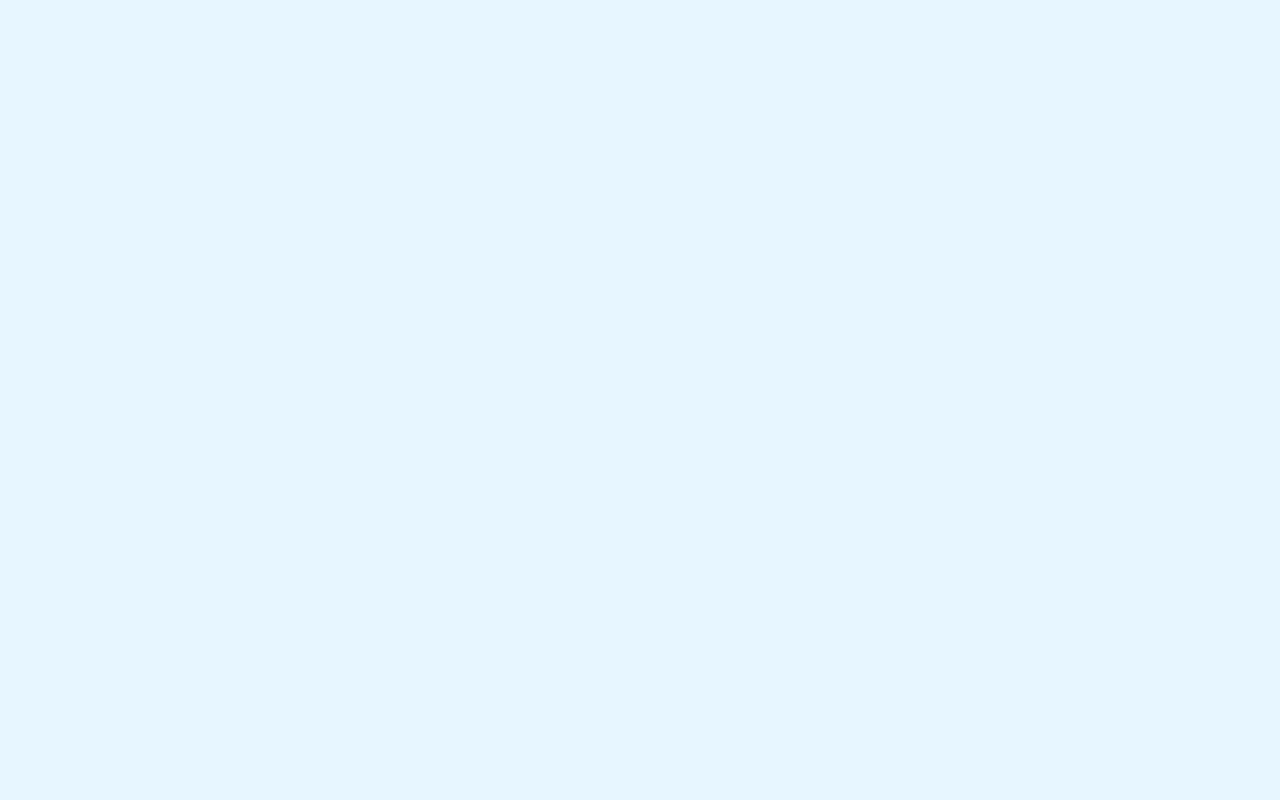
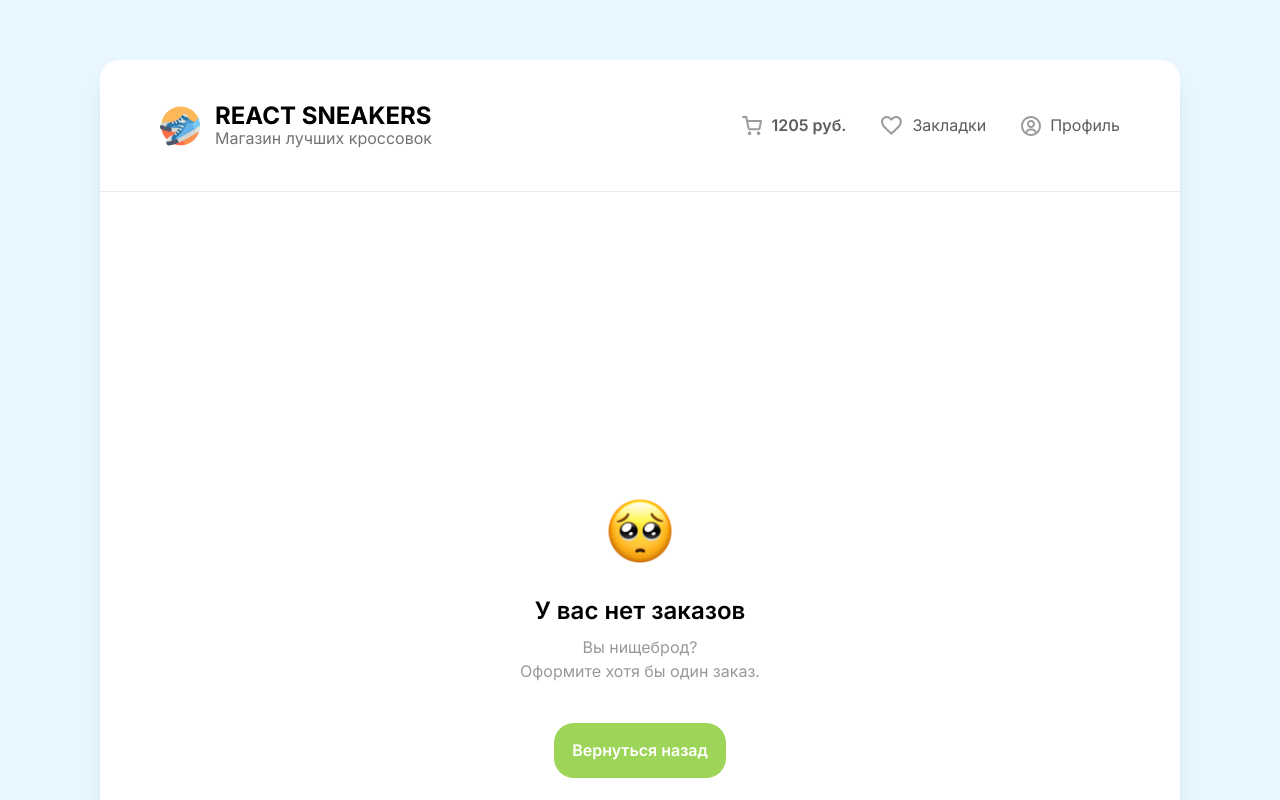
Before and after one commit to KTDKasp/KTDKasp-react-vite-sneakers-v2, a React (Vite) app: page /cart in a window 1280 px wide. Before the commit this address had no page. Shown: the top 800 px of the page. Built offline with nearby package versions, Linux system fonts and the light colour scheme.

Commit message:
Добавил очень костыльный вариант работы кнопки Закладок

```diff
--- a/src/App.jsx
+++ b/src/App.jsx
@@ -4,6 +4,7 @@ import { Route, Routes } from 'react-router-dom';
 import { MainLayout } from './layout/MainLayout';
 import { Home } from './pages/Home';
 import { Favorites } from './pages/Favorites';
+import { CartPage } from './pages/CartPage';
 
 import './app.css';
 
@@ -14,6 +15,7 @@ function App() {
 				<Route path="/" element={<MainLayout />}>
 					<Route index element={<Home />} />
 					<Route path="favorites" element={<Favorites />} />
+					<Route path="cart" element={<CartPage />} />
 				</Route>
 			</Routes>
 		</div>
--- a/src/app.css
+++ b/src/app.css
@@ -46,3 +46,30 @@ body {
 .content {
   padding: 45px 60px;
 }
+
+.button_green {
+	background-color: rgb(157, 213, 88);
+	border-radius: 20px;
+	padding: 18px;
+	width: 100%;
+	text-align: center;
+	border: none;
+	color: #ffffff;
+	font-size: 16px;
+	font-weight: 600;
+	line-height: 19px;
+	cursor: pointer;
+	transition: background-color 0.15s ease;
+}
+
+.button_green:hover {
+	background-color: rgb(136, 192, 67);
+}
+
+.button_green:active {
+	background-color: rgb(114, 171, 45);
+}
+
+.button_green:disabled {
+	background-color: rgb(189, 189, 189);
+}
--- a/src/components/CartItemList/index.jsx
+++ b/src/components/CartItemList/index.jsx
@@ -5,8 +5,6 @@ export const CartItemList = () => {
 		<>
 			<CartItem />
 			<CartItem />
-			<CartItem />
-			<CartItem />
 		</>
 	)
 }
--- a/src/components/Drawer/Drawer.css
+++ b/src/components/Drawer/Drawer.css
@@ -68,30 +68,3 @@
 	flex: 1;
 	border: 1px dashed rgb(223, 223, 223);
 }
-
-.button_green {
-	background-color: rgb(157, 213, 88);
-	border-radius: 20px;
-	padding: 18px;
-	width: 100%;
-	text-align: center;
-	border: none;
-	color: #ffffff;
-	font-size: 16px;
-	font-weight: 600;
-	line-height: 19px;
-	cursor: pointer;
-	transition: background-color 0.15s ease;
-}
-
-.button_green:hover {
-	background-color: rgb(136, 192, 67);
-}
-
-.button_green:active {
-	background-color: rgb(114, 171, 45);
-}
-
-.button_green:disabled {
-	background-color: rgb(189, 189, 189);
-}
--- /dev/null
+++ b/src/components/EmptyCart/EmptyCart.css
@@ -0,0 +1,30 @@
+.empty-wrapper {
+  display: flex;
+  flex-direction: column;
+  align-items: center;
+  justify-content: center;
+  height: 100dvh;
+}
+
+.empty-wrapper img {
+  width: 70px;
+  aspect-ratio: 1;
+  margin-bottom: 30px;
+}
+
+.empty-wrapper h2 {
+  font-size: 24px;
+  font-weight: 600;
+  line-height: 29px;
+  margin-bottom: 10px;
+  text-align: center;
+}
+
+.empty-wrapper p {
+  text-align: center;
+  font-size: 16px;
+  font-weight: 400;
+  line-height: 24px;
+  opacity: 0.4;
+  margin-bottom: 40px;
+}
--- /dev/null
+++ b/src/components/EmptyCart/index.jsx
@@ -0,0 +1,20 @@
+import { Link } from 'react-router-dom';
+
+import './EmptyCart.css';
+
+export const EmptyCart = () => {
+  return (
+    <div className="empty-wrapper">
+      <img src="/png/emoji-2.png" alt="Emoji" />
+      <h2>У вас нет заказов</h2>
+      <p>
+        Вы нищеброд?
+        <br />
+        Оформите хотя бы один заказ.
+      </p>
+      <Link to="/">
+        <button className='button_green'>Вернуться назад</button>
+      </Link>
+    </div>
+  );
+};
--- a/src/components/Header/index.jsx
+++ b/src/components/Header/index.jsx
@@ -16,10 +16,12 @@ export const Header = () => {
       </Link>
 
       <ul className="header__right">
-        <li className="header__list-elem">
-          <img src="/svg/cart.svg" alt="Cart" />
-          <b>1205 руб.</b>
-        </li>
+        <Link to="cart">
+          <li className="header__list-elem">
+            <img src="/svg/cart.svg" alt="Cart" />
+            <b>1205 руб.</b>
+          </li>
+        </Link>
         <Link to="favorites">
           <li className="header__list-elem">
             <img src="/svg/heart.svg" alt="Saved" />
--- a/src/pages/CartPage/CartPage.css
+++ b/src/pages/CartPage/CartPage.css
@@ -0,0 +1,15 @@
+.cart__top {
+  display: flex;
+  align-items: center;
+  gap: 20px;
+  margin-bottom: 40px;
+}
+
+.cart__top-arrow {
+  width: 35px;
+  height: 35px;
+  padding: 10px 12px;
+  border: 1px solid rgb(242, 242, 242);
+  border-radius: 8px;
+  transform: rotate(180deg);
+}
--- a/src/pages/CartPage/index.jsx
+++ b/src/pages/CartPage/index.jsx
@@ -0,0 +1,46 @@
+import { Link } from 'react-router-dom';
+import { Card } from '../../components/Card';
+
+import './CartPage.css';
+import { EmptyCart } from '../../components/EmptyCart';
+
+export const CartPage = () => {
+  const hasItems = true;
+
+  return (
+    <div className="cart">
+      {!hasItems ? (
+        <>
+          <div className="cart__top">
+            <Link to="/">
+              <img
+                className="cart__top-arrow"
+                src="/svg/arrow-right.svg"
+                alt="Arrow"
+              />
+            </Link>
+            <h2 className="content__h2">Мои покупки</h2>
+          </div>
+          <div className="card-list">
+            <Card
+              isAdded={true}
+              id={3}
+              price={12990}
+              title={'Nike CactusJack Air Jordan 720'}
+              imageUrl={'/sneakers/sneakers-5.jpg'}
+            />
+            <Card
+              isAdded={true}
+              id={4}
+              price={12990}
+              title={'Nike CactusJack Air Jordan 720'}
+              imageUrl={'/sneakers/sneakers-7.jpg'}
+            />
+          </div>
+        </>
+      ) : (
+        <EmptyCart />
+      )}
+    </div>
+  );
+};
--- a/src/pages/Home/index.jsx
+++ b/src/pages/Home/index.jsx
@@ -75,13 +75,15 @@ export const Home = () => {
 
   // TODO: Нужно исправить добавление в закладки
   const addToFavorite = (item) => {
-    if (!item.isFavorite) {
-      item.isFavorite = true;
-    }
-    else {
-      item.isFavorite = false;
-    }
-  }
+    setItems(prevItems => (
+      prevItems.map(prevItem => {
+        if (prevItem.id === item.id) {
+          return { ...prevItem, isFavorite: !prevItem.isFavorite};
+        }
+        return prevItem;
+      })
+    ));
+  };
 
   return (
     <div className="main">
```
